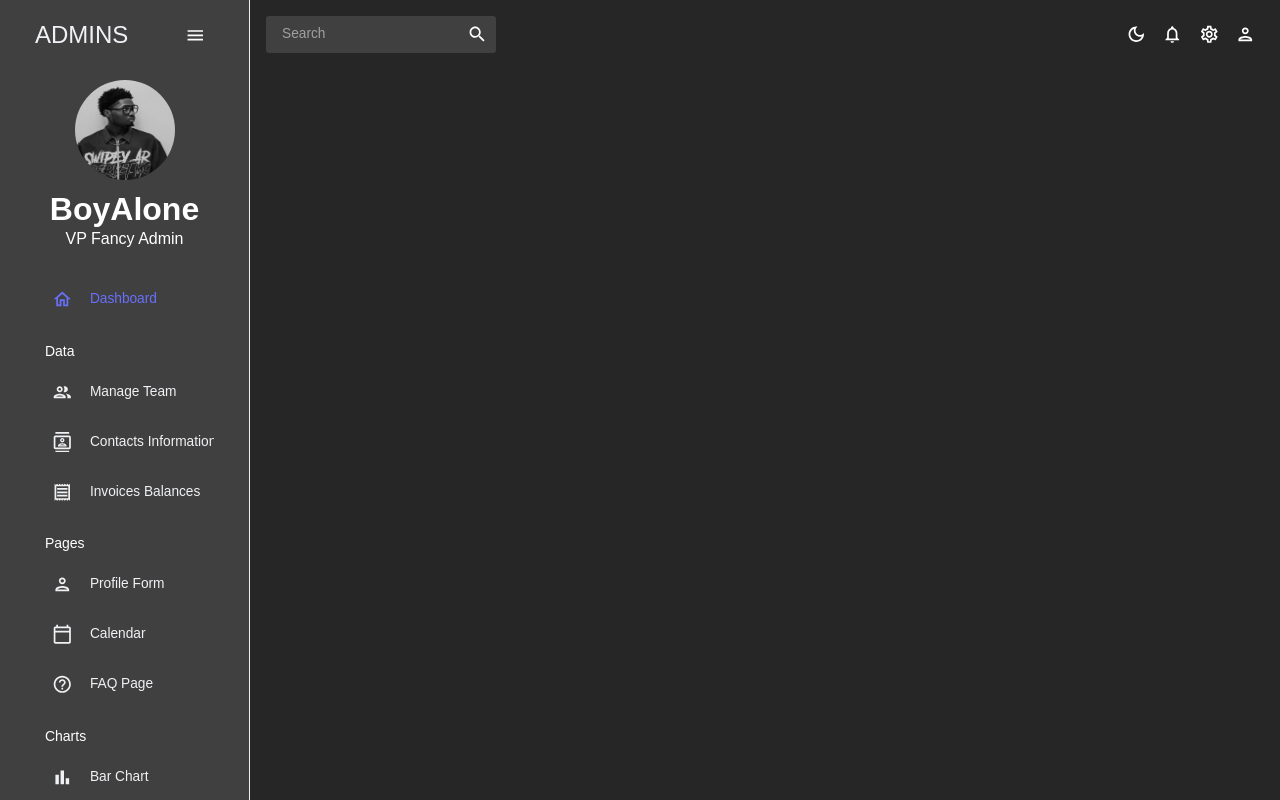
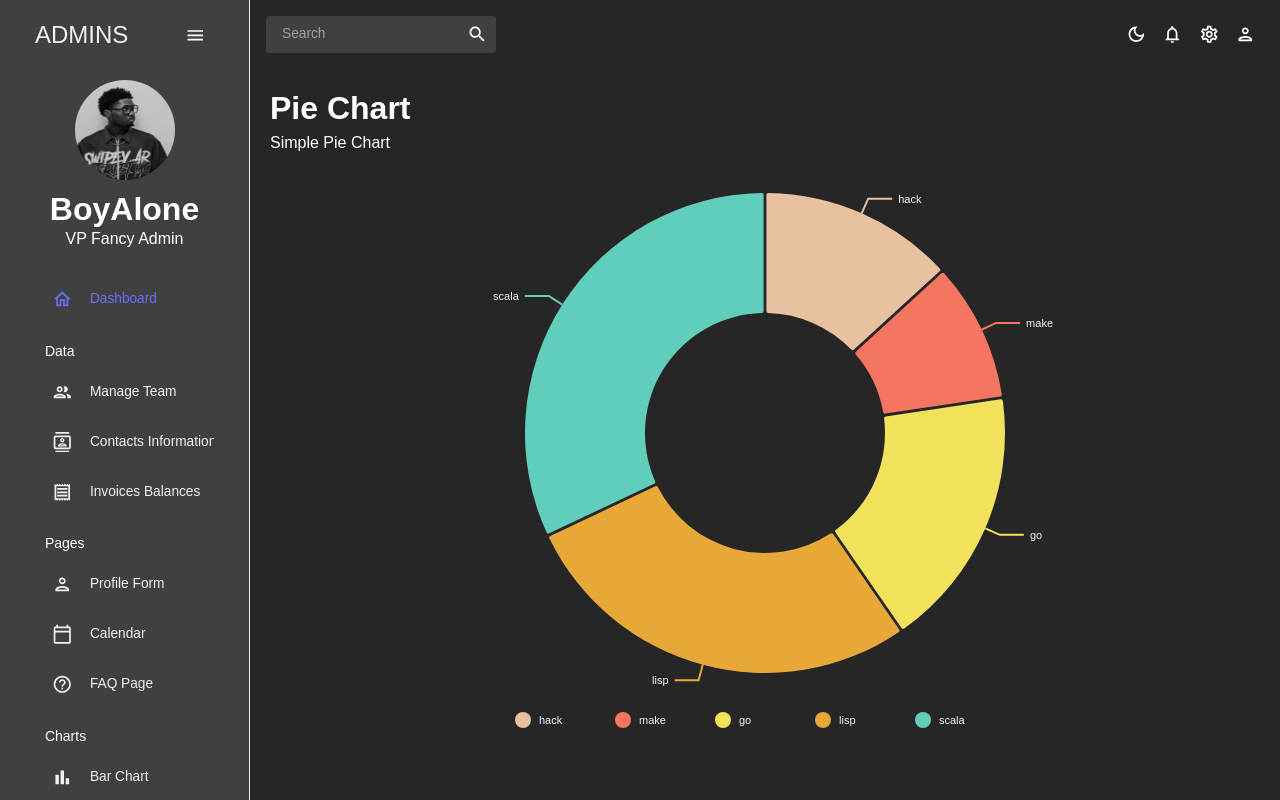
Before and after one commit to BoyAloneGraphix001/Admin-Dashboard, a React (Vite) app: page /pie in a window 1280 px wide. Shown: the top 800 px of the page. Built offline with nearby package versions, Linux system fonts and the light colour scheme.

Commit message:
Done with Pie Chart

```diff
--- a/src/App.jsx
+++ b/src/App.jsx
@@ -11,8 +11,8 @@ import Form from "./scenes/form"
 import Calendar from "./scenes/calendar"
 import FAQ from "./scenes/faq"
 import Bar from "./scenes/bar"
+import Pie from "./scenes/pie"
 // import Line from "./scenes/line"
-// import Pie from "./scenes/pie"
 // import Geography from "./scenes/geography"
 
 
@@ -39,7 +39,7 @@ function App() {
               <Route path="/calendar" element={<Calendar />} />
               <Route path="/faq" element={<FAQ />} />
               <Route path="/bar" element={<Bar />} />
-              {/* <Route path="/pie" element={<Pie />} /> */}
+              <Route path="/pie" element={<Pie />} />
               {/* <Route path="/line" element={<Line />} /> */}
               {/* <Route path="/geograhy" element={<Geography />} /> */}
             </Routes>
--- /dev/null
+++ b/src/components/PieChart.jsx
@@ -0,0 +1,67 @@
+import { ResponsivePie } from "@nivo/pie";
+import { tokens } from "../theme";
+import { useTheme } from "@mui/material";
+import { mockPieData as data } from "../data/mockData";
+
+const PieChart = () => {
+    const theme = useTheme();
+    const colors = tokens(theme.palette.mode);
+
+    return(
+        <ResponsivePie /* or Pie for fixed dimensions */
+        data={data}
+        theme={{
+        axis: {
+          domain: {
+            line: {
+              stroke: colors.gray[100],
+            },
+          },
+          legend: {
+            text: {
+              fill: colors.gray[100],
+            },
+          },
+          ticks: {
+            line: {
+              stroke: colors.gray[100],
+              strokeWidth: 1,
+            },
+            text: {
+              fill: colors.gray[100],
+            },
+          },
+        },
+        legends: {
+          text: {
+            fill: colors.gray[100],
+          },
+        },
+      }}
+        margin={{ top: 40, right: 80, bottom: 80, left: 80 }}
+        innerRadius={0.5}
+        padAngle={0.6}
+        cornerRadius={2}
+        activeOuterRadiusOffset={8}
+        arcLinkLabelsSkipAngle={10}
+        arcLinkLabelsTextColor={ colors.gray[100] }
+        arcLinkLabelsThickness={2}
+        arcLinkLabelsColor={{ from: 'color' }}
+        enableArcLabels={false}
+        arcLabelsSkipAngle={10}
+        arcLabelsTextColor={{ from: 'color', modifiers: [['darker', 2]] }}
+        legends={[
+            {
+                anchor: 'bottom',
+                direction: 'row',
+                translateY: 56,
+                itemWidth: 100,
+                itemHeight: 18,
+                symbolShape: 'circle'
+            }
+        ]}
+    />
+    );
+};
+
+export default PieChart;
--- /dev/null
+++ b/src/scenes/pie/index.jsx
@@ -0,0 +1,16 @@
+import { Box } from "@mui/material";
+import Header from "../../components/Header";
+import PieChart from "../../components/PieChart";
+
+const Pie = () => {
+    return(
+        <Box sx={{ m: '20px' }}>
+            <Header title="Pie Chart" subtitle="Simple Pie Chart" />
+            <Box sx={{ height: "75vh" }}>
+                <PieChart />
+            </Box>
+        </Box>
+    );
+};
+
+export default Pie;
```
